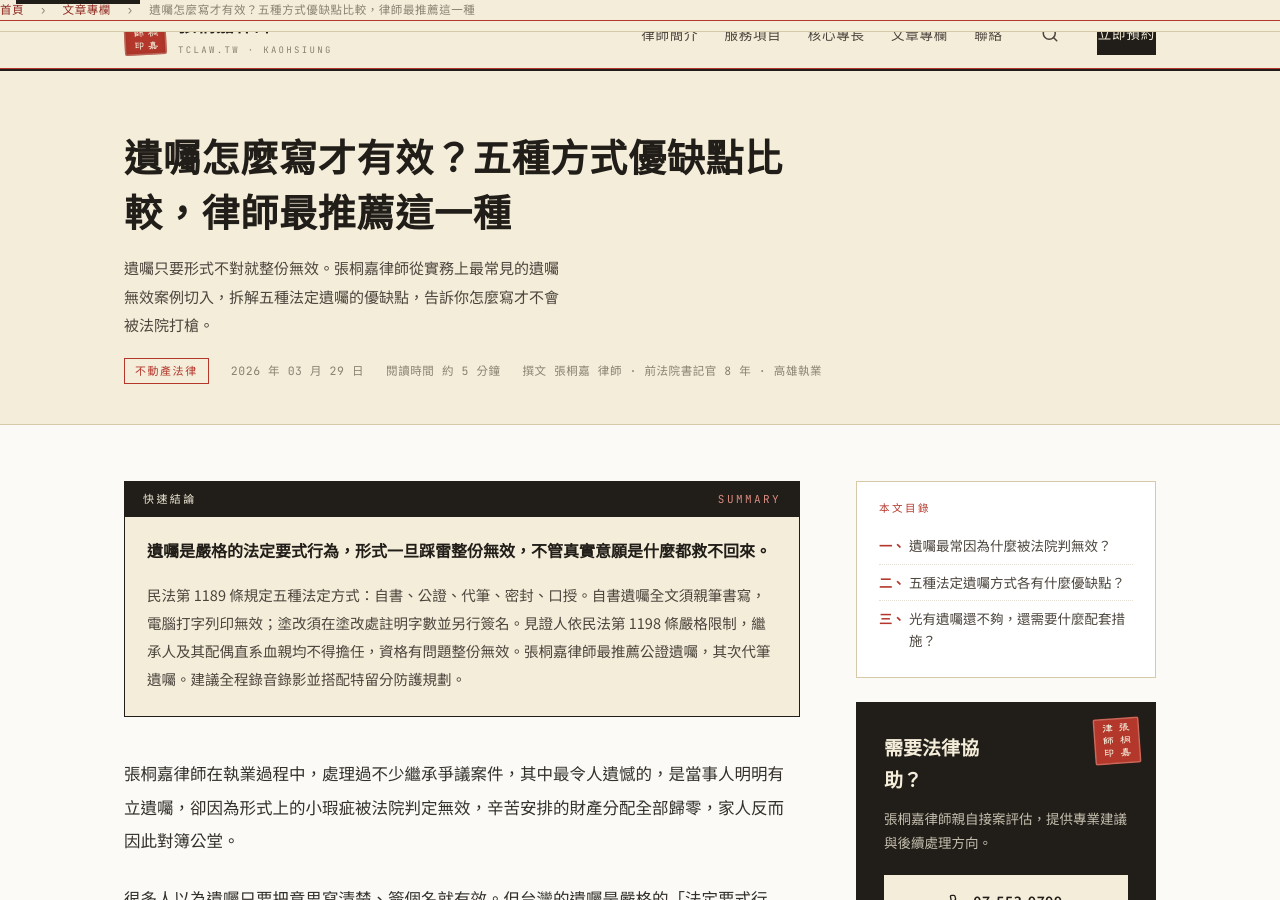
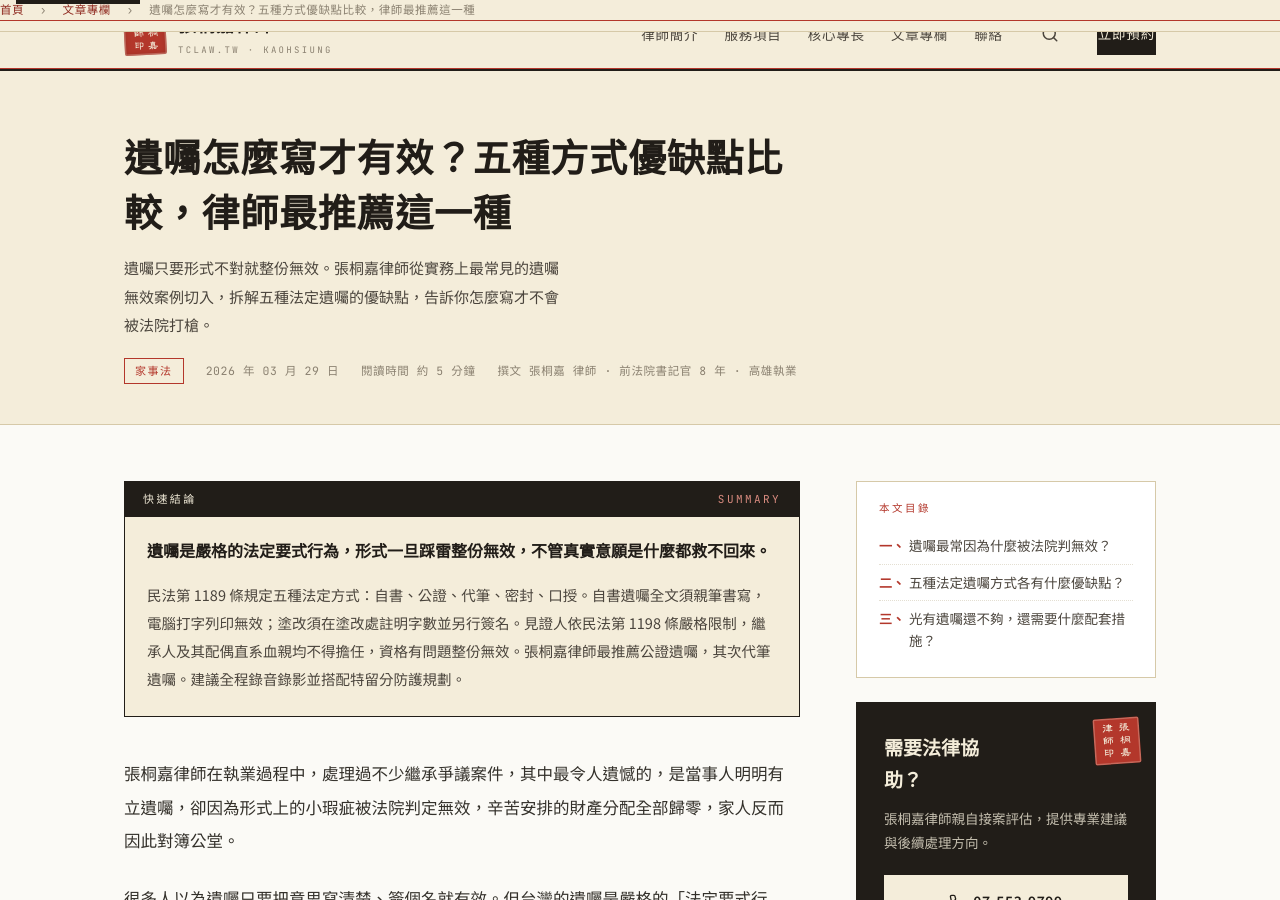
Before and after one commit to let0448/tclaw.tw, a Jekyll site: the page built from _posts/2026-03-29-how-to-write-a-valid-will-legal-guide.md, in a window 1280 px wide and 900 px high. Built offline with Jekyll 4.4.1, drawn with Linux system fonts in a browser that asks for light colours.

Commit message:
fix: 遺囑怎麼寫篇分類由「不動產法律」更正為「家事法」
繼承 cluster 其餘三篇(特留分、遺產爭奪戰、1223 修法)均已是家事法,
本篇為歷史誤分類。permalink 取自檔名,改 category 不影響網址。

Co-Authored-By: Claude Opus 5 <noreply@anthropic.com>
Claude-Session: https://claude.ai/code/session_01RfpWCSgUMWHCE2mK2gnEvN

```diff
--- a/_posts/2026-03-29-how-to-write-a-valid-will-legal-guide.md
+++ b/_posts/2026-03-29-how-to-write-a-valid-will-legal-guide.md
@@ -2,7 +2,7 @@
 title: "遺囑怎麼寫才有效？五種方式優缺點比較，律師最推薦這一種"
 description: "遺囑只要形式不對就整份無效。張桐嘉律師從實務上最常見的遺囑無效案例切入，拆解五種法定遺囑的優缺點，告訴你怎麼寫才不會被法院打槍。"
 date: 2026-03-29
-category: 不動產法律
+category: 家事法
 ---
 
 ## 快速結論
```
